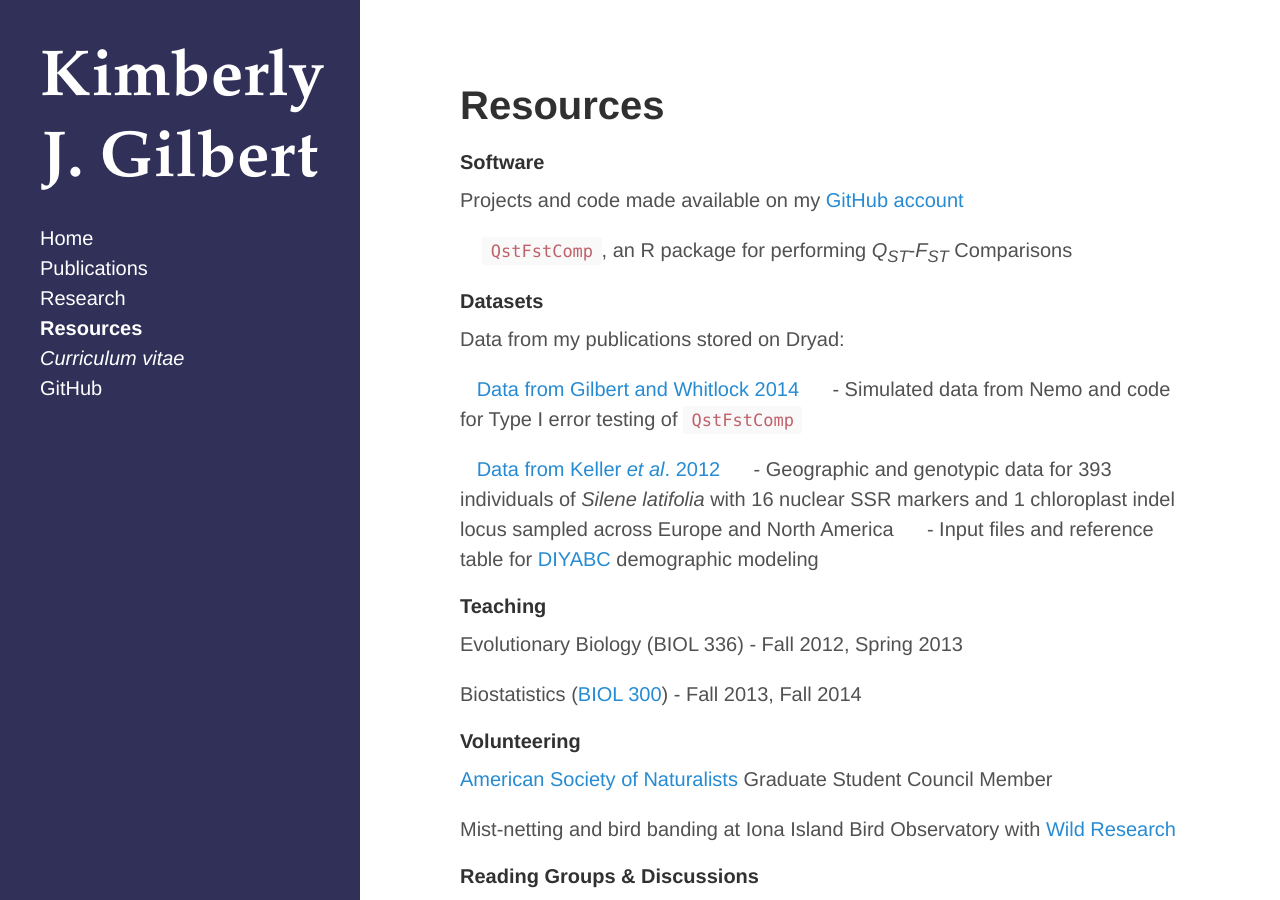
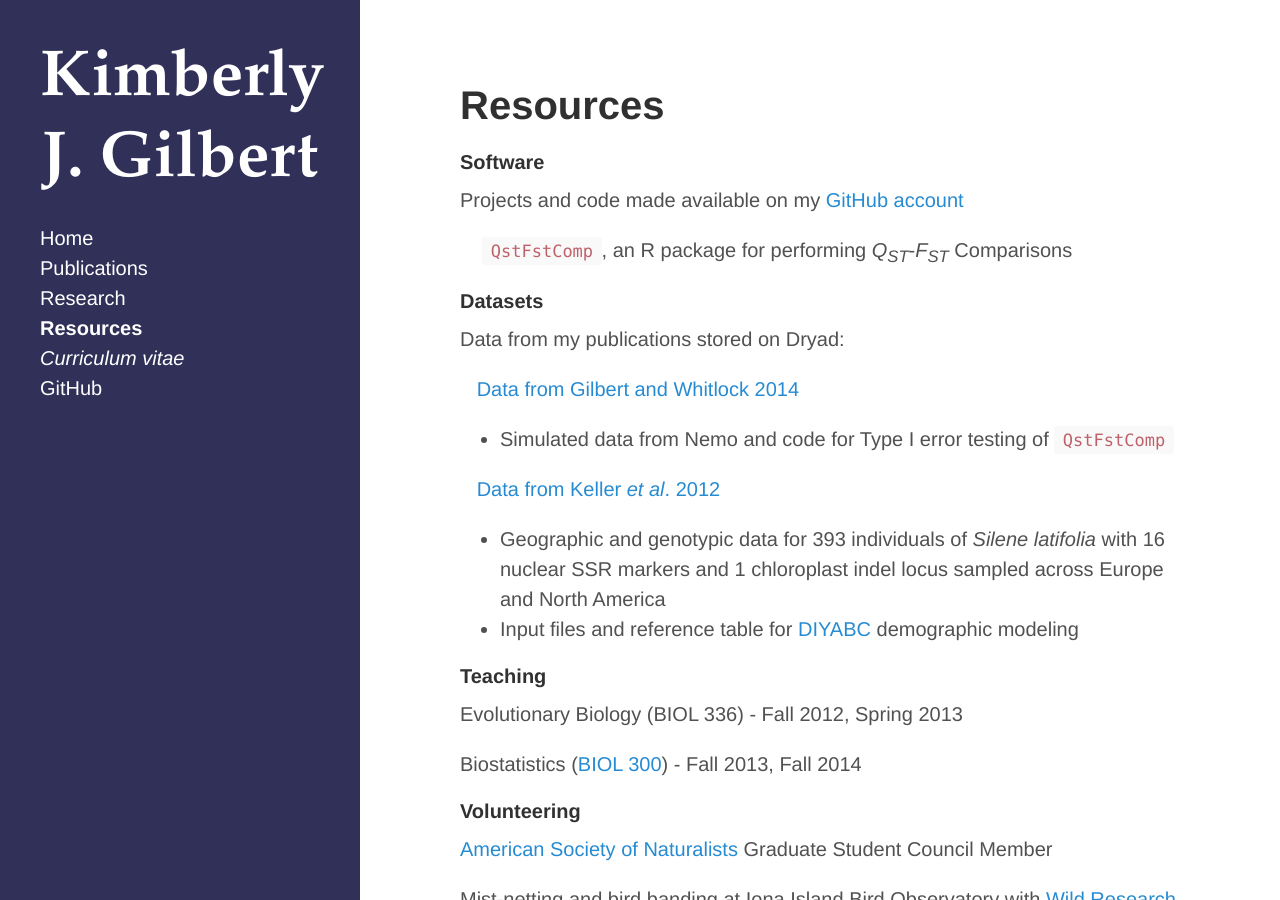
Before and after one commit to kjgilbert/kjgilbert.github.io, a Jekyll site: the page built from resources.md, in a window 1280 px wide and 900 px high. Built offline with Jekyll 4.4.1, drawn with Linux system fonts in a browser that asks for light colours; Markdown is read by kramdown in place of the engine named in the settings; part of the change alters nothing that is shown.

```diff
--- a/resources.md
+++ b/resources.md
@@ -16,11 +16,11 @@ Projects and code made available on my [GitHub account](https://github.com/kjgil
 Data from my publications stored on Dryad:
 
 &nbsp;&nbsp; [Data from Gilbert and Whitlock 2014]()
-&nbsp;&nbsp;&nbsp;&nbsp; - Simulated data from Nemo and code for Type I error testing of `QstFstComp`
+- Simulated data from Nemo and code for Type I error testing of `QstFstComp`
 
 &nbsp;&nbsp; [Data from Keller *et al*. 2012](http://datadryad.org/resource/doi:10.5061/dryad.9r2h3)
-&nbsp;&nbsp;&nbsp;&nbsp; - Geographic and genotypic data for 393 individuals of *Silene latifolia* with 16 nuclear SSR markers and 1 chloroplast indel locus sampled across Europe and North America
-&nbsp;&nbsp;&nbsp;&nbsp; - Input files and reference table for [DIYABC](http://www1.montpellier.inra.fr/CBGP/diyabc/) demographic modeling
+- Geographic and genotypic data for 393 individuals of *Silene latifolia* with 16 nuclear SSR markers and 1 chloroplast indel locus sampled across Europe and North America
+- Input files and reference table for [DIYABC](http://www1.montpellier.inra.fr/CBGP/diyabc/) demographic modeling
 
 #### Teaching
 
```
